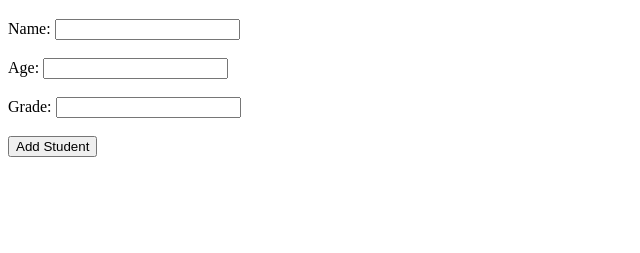
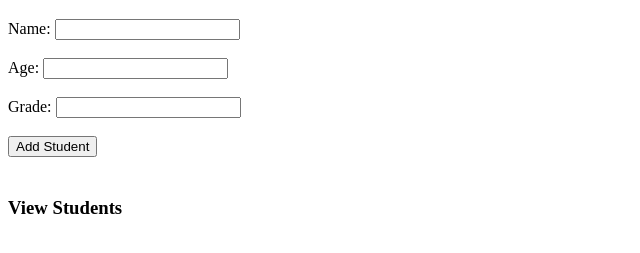
Before and after one commit to Srunglay05/Student-Sys, a plain HTML site: page add_student.html in a window 1280 px wide. Shown: the part 61-314 px from the top of the page, without its empty margins (0-640 px from the left). Drawn offline with Linux system fonts and the light colour scheme.

Commit message:
Update add student page

```diff
--- a/add_student.html
+++ b/add_student.html
@@ -18,5 +18,7 @@
         <input type="text" id="grade" name="grade" required><br><br>
 
         <input type="submit" value="Add Student">
+     </form>
+     <h3 style="margin-top: 40px;">View Students</h3>
 </body>
 </html>
```
